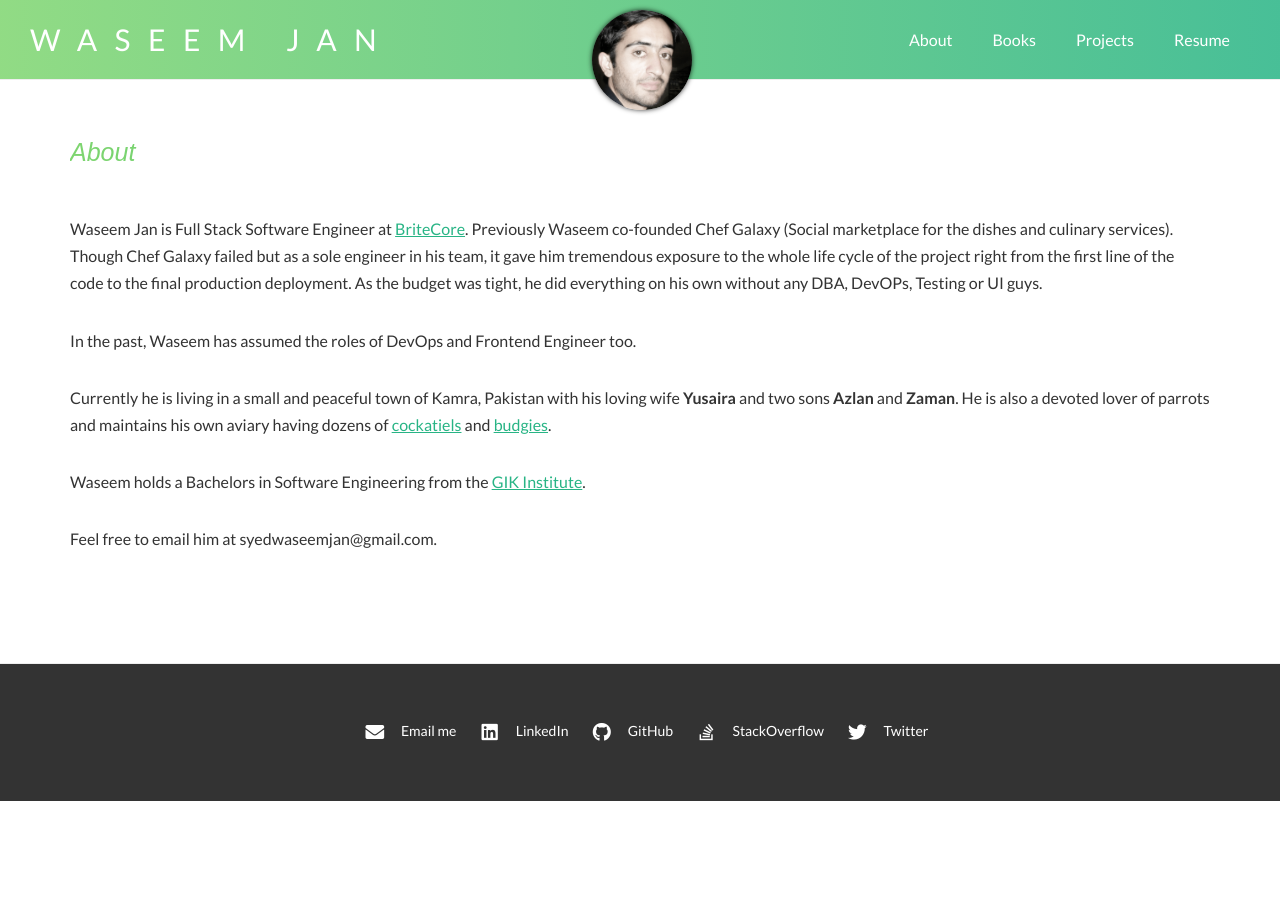
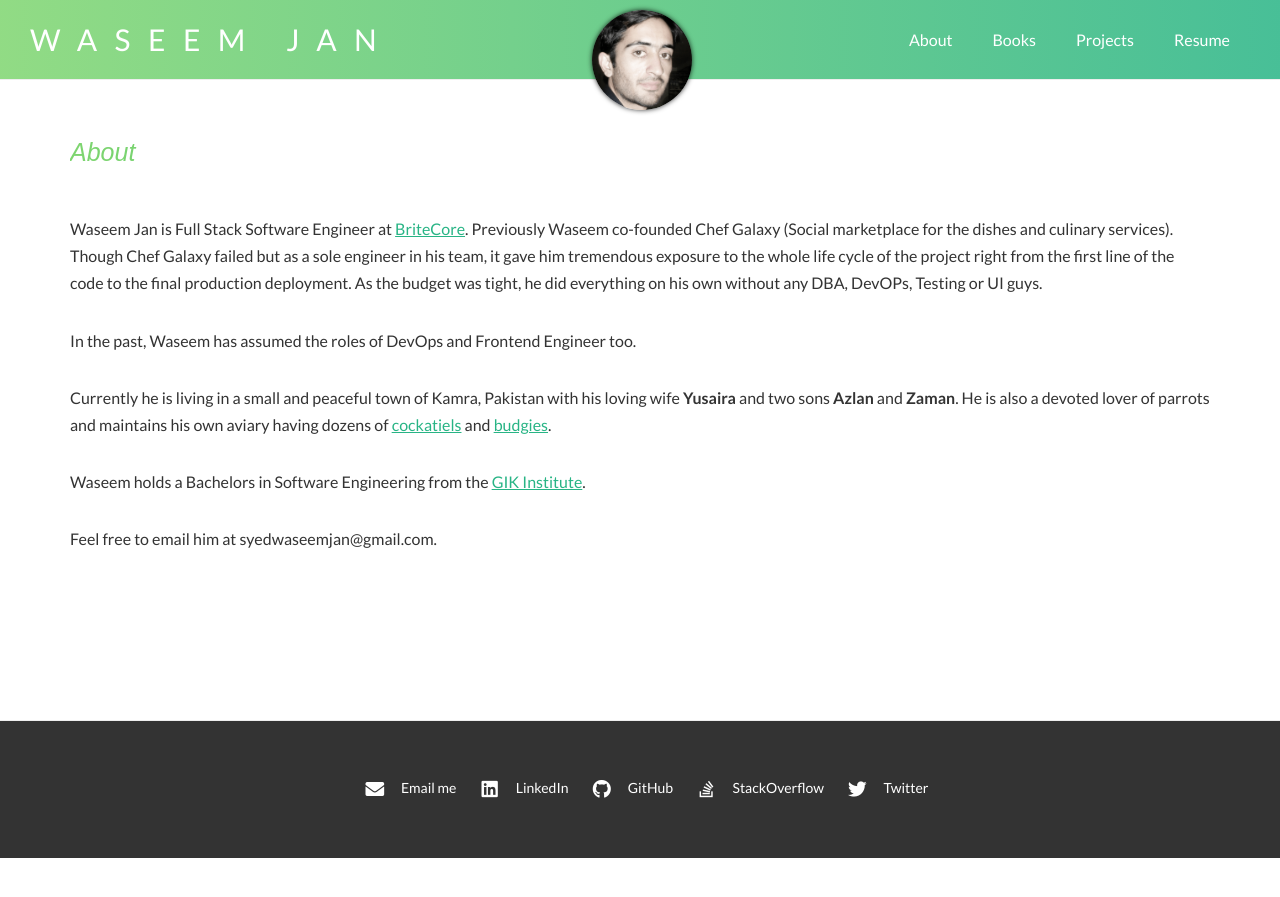
Before and after one commit to syedwaseemjan/syedwaseemjan.github.io, a Jekyll site: the page built from index.html, in a window 1280 px wide. Shown: the top 897 px of the page. Built offline with Jekyll 4.4.1, drawn with Linux system fonts in a browser that asks for light colours; nearby versions of some CDN libraries.

Commit message:
Give minimum length to main container

```diff
--- a/_sass/_base.scss
+++ b/_sass/_base.scss
@@ -12,6 +12,7 @@ html {
 }
 
 .container {
+    min-height: 56rem;
     max-width: 114rem;
     margin: 5rem auto;
     margin-top: 11rem;
```
